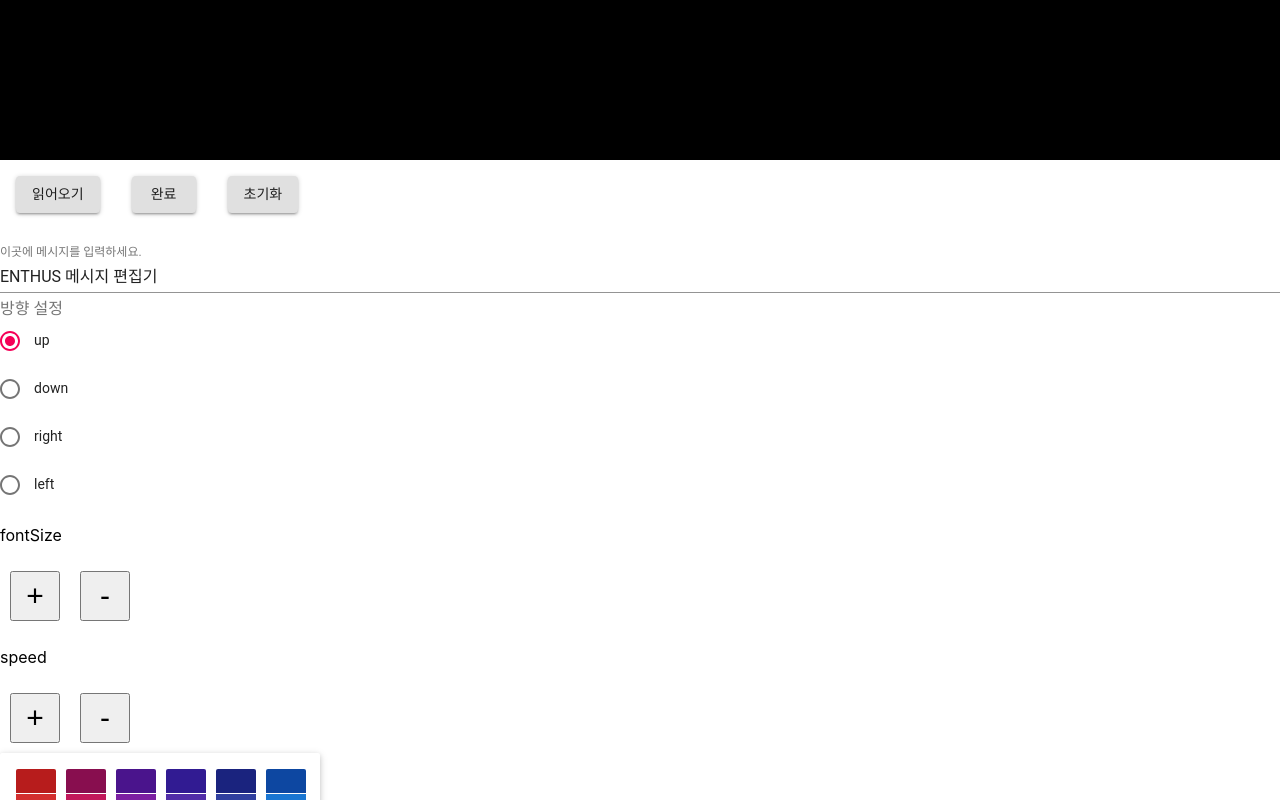
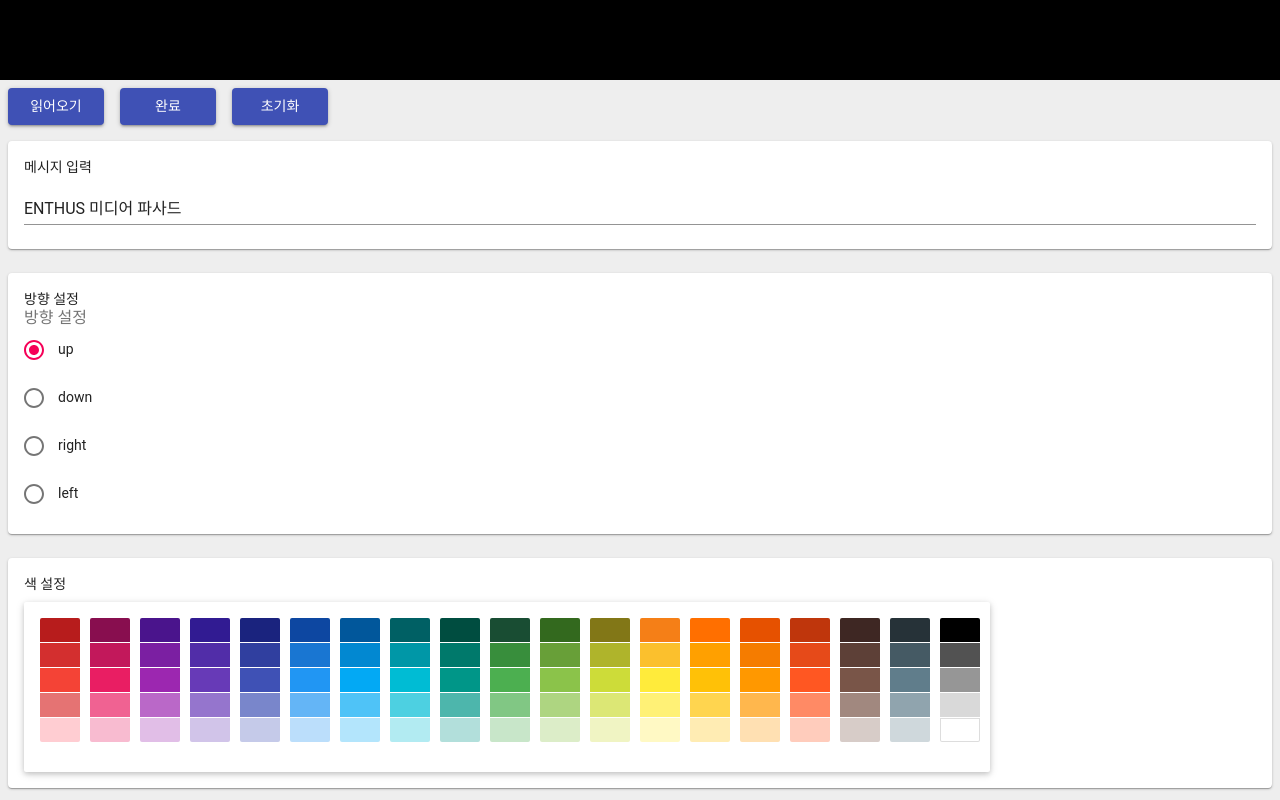
Before and after one commit to enthusapp/esign, a React (Create React App) app: page / in a window 1280 px wide. Shown: the top 800 px of the page. Built offline with nearby package versions, Linux system fonts and the light colour scheme.

Commit message:
design optimization

```diff
--- a/src/App.js
+++ b/src/App.js
@@ -2,6 +2,9 @@
 import { SwatchesPicker } from 'react-color';
 import { saveAs } from 'file-saver';
 import TextField from '@material-ui/core/TextField';
+import Grid from '@material-ui/core/Grid';
+import Paper from '@material-ui/core/Paper';
+import Typography from '@material-ui/core/Typography';
 import Player from './components/Player';
 import IncButton from './components/IncButton';
 import DirectionButton from './components/DirectionButton';
@@ -52,7 +55,7 @@
     const player = paramIsTruthy(url.searchParams.get('player'));
     const electron = checkElectron();
     const fullHeight = pixToRem(window.innerHeight);
-    const height = player ? fullHeight : 10;
+    const height = player ? fullHeight : 5;
 
     App.prototype.isPlayerMode = () => player;
     App.prototype.isElectron = () => electron;
@@ -119,8 +122,8 @@
 
   getDefaultState = () => ({
     direction: 'up',
-    textState: 'ENTHUS 메시지 편집기',
-    colorState: '#FFCCBC',
+    textState: 'ENTHUS 미디어 파사드',
+    colorState: '#FFFFFF',
     fontSize: 2,
     speed: 5,
   })
@@ -310,26 +313,59 @@
           )}
         </div>
         {this.isPlayerMode() ? (<></>) : (
-          <div className="InputWrap" style={{ zIndex: 1 }}>
+          <div
+            className="InputWrap"
+            style={{
+              backgroundColor: '#eeeeee',
+              zIndex: 1,
+              padding: '0.5rem',
+            }}
+          >
+            <Grid container spacing={24} justify="center">
+              <Grid item xs={12}>
+                <Paper elevation={1} style={{ padding: '1rem' }}>
+                  <Typography component="p">
+                    메시지 입력
+                  </Typography>
                   <TextField
-              label="이곳에 메시지를 입력하세요."
                     className="textInput"
                     value={textState}
                     onChange={this.textChange}
                     margin="normal"
                     fullWidth
                   />
+                </Paper>
+              </Grid>
+              <Grid item xs={12}>
+                <Paper elevation={1} style={{ padding: '1rem' }}>
+                  <Typography component="p">
+                    방향 설정
+                  </Typography>
                   <DirectionButton
                     name="방향 설정"
                     keys={Object.keys(this.getAnimationList())}
                     direction={direction}
                     handleChange={this.directionChange}
                   />
-            {IncButtonComponents}
+                </Paper>
+              </Grid>
+              <Grid item xs={12}>
+                <Paper elevation={1} style={{ padding: '1rem' }}>
+                  <Typography component="p">
+                    색 설정
+                  </Typography>
+                  <div style={{ paddingTop: '0.5rem' }}>
                     <SwatchesPicker
                       className="colorInput"
                       onChangeComplete={this.colorChange}
+                      width={window.innerWidth - 50}
+                      height={170}
                     />
+                  </div>
+                </Paper>
+              </Grid>
+            </Grid>
+            {IncButtonComponents}
           </div>)}
       </div>
     );
--- a/src/components/MainButton.js
+++ b/src/components/MainButton.js
@@ -34,10 +34,10 @@
 
     const electronSaveText = isLoaded ? '수정완료' : '새로 만들기';
     const electronSaveAction = isLoaded ? download : saveAs;
-    const marginStyle = { margin: '1rem' };
+    const marginStyle = { margin: '0.5rem', width: '6rem' };
 
     return (
-      <div style={{ backgroundColor: 'white', width: '100%' }}>
+      <div style={{ backgroundColor: '#eeeeee', width: '100%' }}>
         {isLoaded ? (<></>
         ) : (
           <label htmlFor="load">
@@ -51,6 +51,7 @@
             />
             <Button
               variant="contained"
+              color="primary"
               component="span"
               className="loadText"
               style={marginStyle}
@@ -61,6 +62,7 @@
         }
         <Button
           variant="contained"
+          color="primary"
           className="save"
           onClick={isElectron ? electronSaveAction : download}
           style={marginStyle}
@@ -70,6 +72,7 @@
         {isLoaded ? (
           <Button
             variant="contained"
+            color="primary"
             className="saveAs"
             onClick={saveAs}
             style={marginStyle}
@@ -80,6 +83,7 @@
         }
         <Button
           variant="contained"
+          color="primary"
           className="cancel"
           onClick={cancel}
           style={marginStyle}
```
Lines whose indentation alone changed are shown as unchanged.
